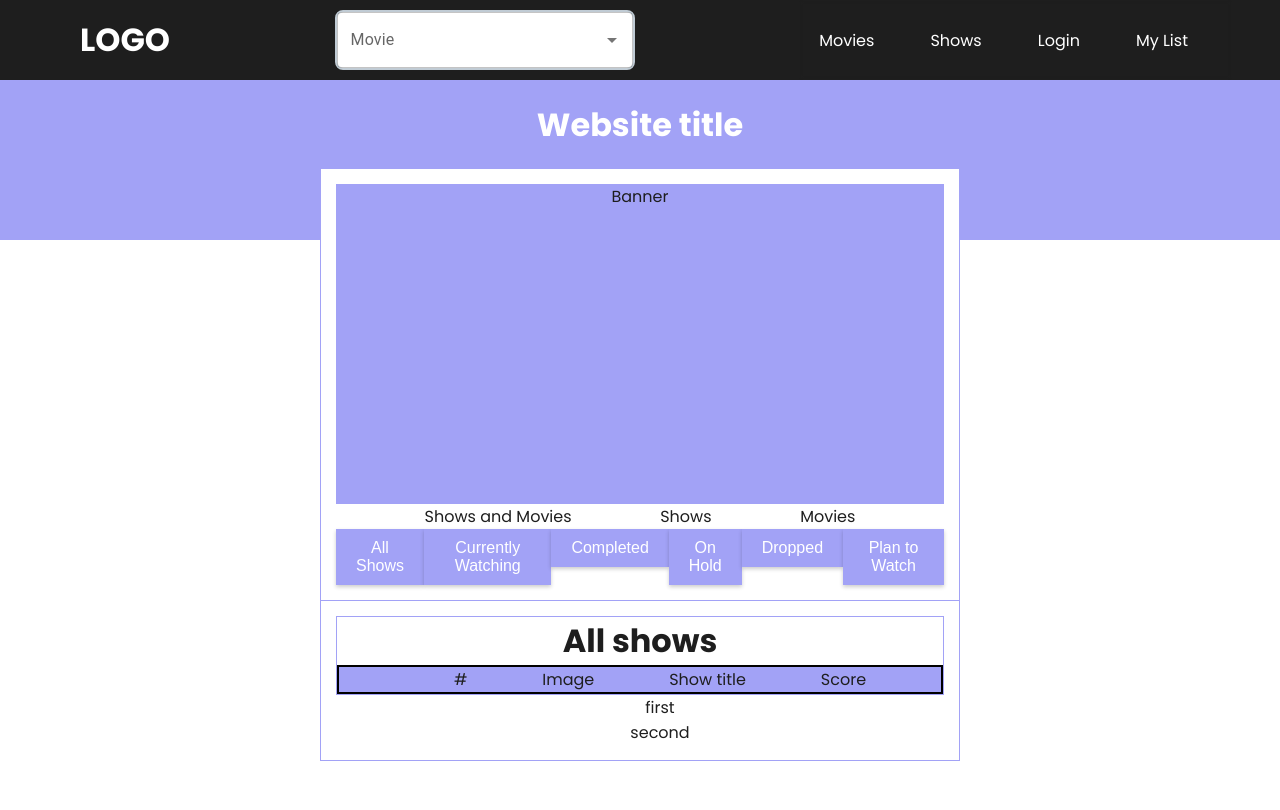
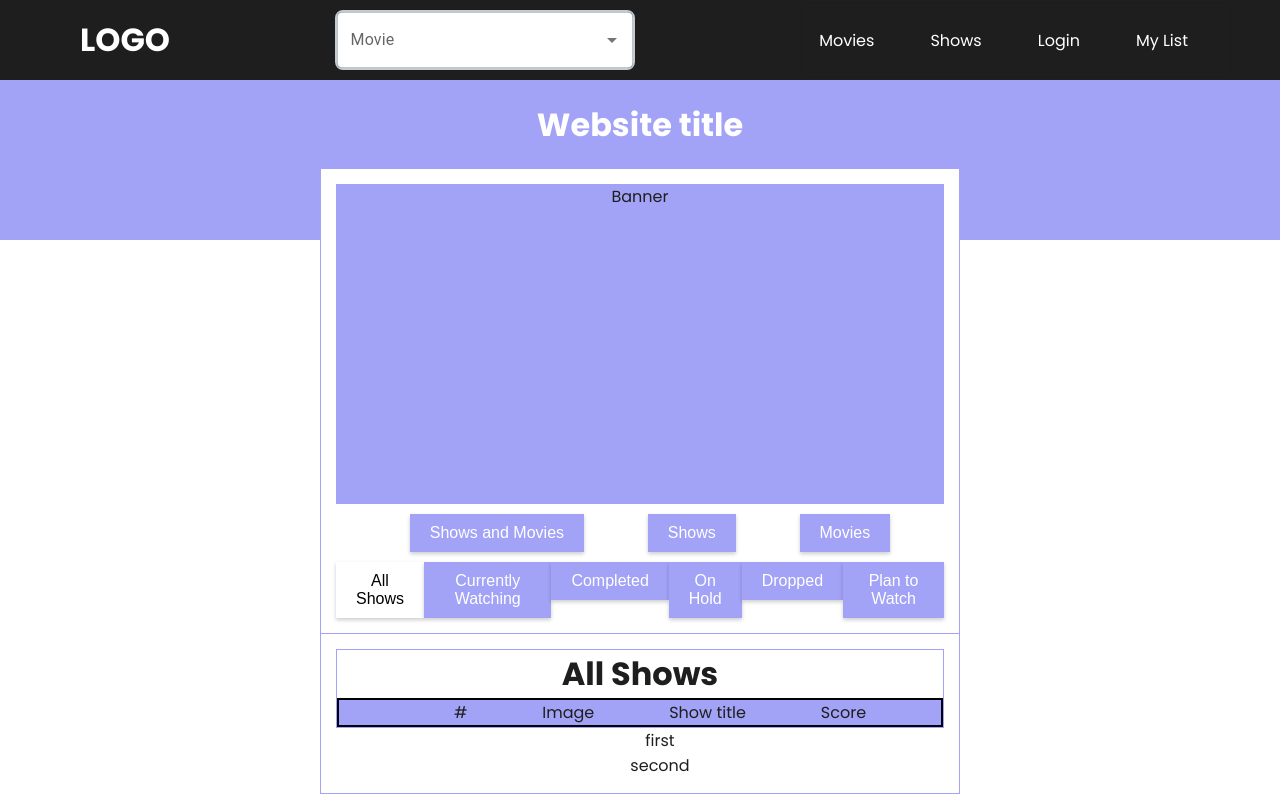
Before and after one commit to AlexKinn/CineSpectrum, a React (Create React App) app in the folder app/: page /my-list in a window 1280 px wide. Shown: the top 810 px of the page. Built offline with nearby package versions, Linux system fonts and the light colour scheme.

Commit message:
change mylist style

```diff
--- a/app/src/pages/MyList/MyList.tsx
+++ b/app/src/pages/MyList/MyList.tsx
@@ -1,20 +1,32 @@
-import React from "react";
+import React, { useState } from "react";
 import classes from "./MyList.module.scss";
 import MyListTopSection from "./MyListTopSection";
 
 
 function MyList() {
 
+  const options = [
+    "All Shows",
+    "Currently Watching",
+    "Completed",
+    "On Hold",
+    "Dropped",
+    "Plan to Watch"
+  ]
+  const [selectedOption, setSelectedOption] = useState(options[0]);
+
+
     return (
       <div className={classes.mylist}>
           <div className={classes.mylist__background}></div>
         <div className={classes.mylist__main}>
           <h1 className={classes.mylist__title}>Website title</h1>
-          <MyListTopSection />
+          <MyListTopSection setSelectedOption={setSelectedOption} options={options}
+          selectedOption={selectedOption}/>
           <div className={classes.mylist__listBlock}>
             <div className={classes.mylist__listContainer}>
               <div className={classes.mylist__listBlock__listInfo}>
-                <h1 className={classes.mylist__listTitle}>All shows</h1>
+                <h1 className={classes.mylist__listTitle}> { selectedOption } </h1>
                 <ul className={classes.mylist__listHeaders}>
                   <li className={classes.mylist__listHeaders__header}>
                     #
--- a/app/src/pages/MyList/MyListTopSection.module.scss
+++ b/app/src/pages/MyList/MyListTopSection.module.scss
@@ -18,9 +18,24 @@
         justify-content: space-evenly;
         width: 100%;
         padding: 0;
-    }
-    &__category {
-        list-style: none;
+        margin: 10px;
+
+        li {
+            list-style: none;
+        }
+        &__category {
+            border: none;
+            text-decoration: none;
+            background-color: transparent;
+            cursor: pointer;
+            padding: 10px 20px;
+            font-family: "Arial", sans-serif;
+            font-size: 16px;
+            color: #ffffff;
+            background-color: $primary-color;
+            box-shadow: 0px 2px 4px rgba(0, 0, 0, 0.2);
+            transition: background-color 0.3s ease;
+        }
     }
     &__options {
 
@@ -47,9 +62,21 @@
                 box-shadow: 0px 2px 4px rgba(0, 0, 0, 0.2);
                 transition: background-color 0.3s ease;
             }
-            // &__selectedOption {
 
-            // }
+            &__selectedOption {
+                border: none;
+                text-decoration: none;
+                background-color: transparent;
+                cursor: pointer;
+                padding: 10px 20px;
+                font-family: "Arial", sans-serif;
+                font-size: 16px;
+                color: black;
+                background-color: $light-color;
+                box-shadow: 0px 2px 4px rgba(0, 0, 0, 0.2);
+                transition: background-color 0.3s ease;
+
+            }
         }
     }
 }
--- a/app/src/pages/MyList/MyListTopSection.tsx
+++ b/app/src/pages/MyList/MyListTopSection.tsx
@@ -3,8 +3,47 @@ import classes from "./MyListTopSection.module.scss";
 import Option from './Option';
 
 
-function MyListTopSection() {
-    const [selectedOption, setSelectedOption] = useState("All Shows");
+function MyListTopSection( {options, selectedOption, setSelectedOption}
+    : {options: string[], selectedOption: string, setSelectedOption: React.Dispatch<React.SetStateAction<string>>} ) {
+
+
+    const renderOptions = (
+        options.map((option)=> {
+            return(
+                <Option
+                    text={option}
+                    onClick={(e: { preventDefault: () => void; }) => {
+                        e.preventDefault();
+                        setSelectedOption(option);
+                    }}
+                    className={selectedOption === option
+                        ? classes.top__options__list__selectedOption
+                        : classes.top__options__list__option
+                    }
+                />
+            )
+        })
+    )
+
+    const categories = [
+        "Shows and Movies",
+        "Shows",
+        "Movies"
+    ]
+    const renderCategories = (
+        categories.map((category) => {
+            return(
+                <li>
+                    <button className={classes.top__categories__category}>
+                        {category}
+                    </button>
+                </li>
+            )
+        })
+    )
+
+
+
 
     return (
         <div className={classes.top}>
@@ -12,51 +51,11 @@ function MyListTopSection() {
               Banner
             </div>
             <ul className={classes.top__categories}>
-              <li className={classes.top__category}>
-                Shows and Movies
-              </li>
-              <li className={classes.top__category}>
-                Shows
-              </li>
-              <li className={classes.top__category}>
-                Movies
-              </li>
+                {renderCategories}
             </ul>
             <div className={classes.top__options}>
               <ul className={classes.top__options__list}>
-                <Option
-                    text={"All Shows"}
-                    onClick={setSelectedOption}
-                    className={classes.top__options__list__option}
-                />
-                <li>
-                    <button className={classes.top__options__list__option}
-                    onClick={() => {setSelectedOption("Currently Watching")}} >
-                        Currently Watching
-                    </button>
-                </li>
-                <li>
-                    <button className={classes.top__options__list__option}
-                    onClick={() => {setSelectedOption("Currently Watching")}} >
-                        Completed
-                    </button>
-                </li>
-                <li>
-                    <button className={classes.top__options__list__option}
-                    onClick={() => {setSelectedOption("Currently Watching")}} >
-                        On Hold
-                    </button>
-                </li>
-                <li>
-                    <button className={classes.top__options__list__option}>
-                        Dropped
-                    </button>
-                </li>
-                <li>
-                    <button className={classes.top__options__list__option}>
-                        Plan to Watch
-                    </button>
-                </li>
+                {renderOptions}
               </ul>
             </div>
         </div>
```
